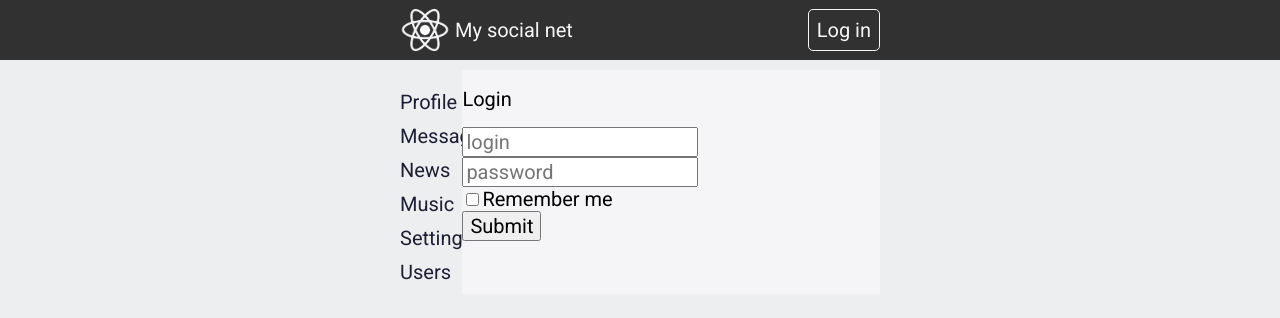
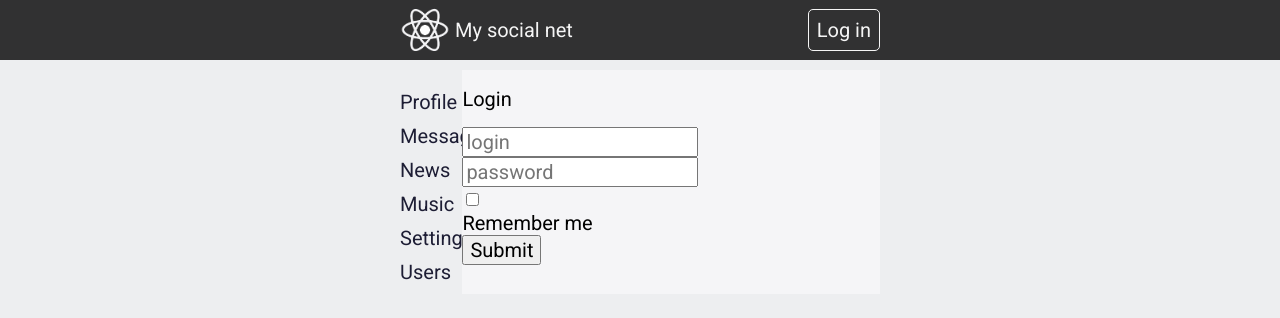
Before and after one commit to H1dEx/social-web-react, a React (Create React App) app: page /login in a window 1280 px wide. Shown: the top 318 px of the page. Built offline with nearby package versions, Linux system fonts and the light colour scheme; no server answers.

Commit message:
some changes in login form

```diff
--- a/src/components/Main/Login/Login.jsx
+++ b/src/components/Main/Login/Login.jsx
@@ -1,6 +1,8 @@
 import React from "react";
 import {Field, reduxForm} from "redux-form";
 import {authAPI} from "../../../api/api";
+import {Input} from "../../common/FormControls/FormControls";
+import {required} from "../../../helpers/validators/validators";
 
 const Login = (props) => {
     const onSubmit = (data)=>{
@@ -18,12 +20,12 @@ const LoginForm = (props) => {
     return (
             <form onSubmit={props.handleSubmit}>
                 <div>
-                    <Field placeholder="login" component="input" name="login"/>
+                    <Field placeholder="login" component={Input} name="login" validate={[required]}/>
                 </div>
                 <div>
-                    <Field type="password" placeholder="password" component="input" name="password"/>
+                    <Field placeholder="password" component={Input} name="password" validate={[required]}/>
                 </div>
-                <div><Field type="checkbox" component="input" name="rememberMe"/>Remember me</div>
+                <div><Field type="checkbox" component={Input} name="rememberMe" validate={[required]}/>Remember me</div>
                 <div>
                     <button>Submit</button></div>
             </form>
--- a/src/components/common/FormControls/FormControls.js
+++ b/src/components/common/FormControls/FormControls.js
@@ -11,3 +11,13 @@ export const Textarea = ({input, meta, ...props})=> {
         </div>
     )
 }
+export const Input = ({input, meta, ...props})=> {
+    const hasError = meta.touched && meta.error;
+    return (
+        <div className={style.formControl + " " + (hasError? style.error: "")}>
+            <input id="pepega" {...input} {...props}/>
+            <br/>
+            {hasError && <span>{meta.error}</span>}
+        </div>
+    )
+}
```
